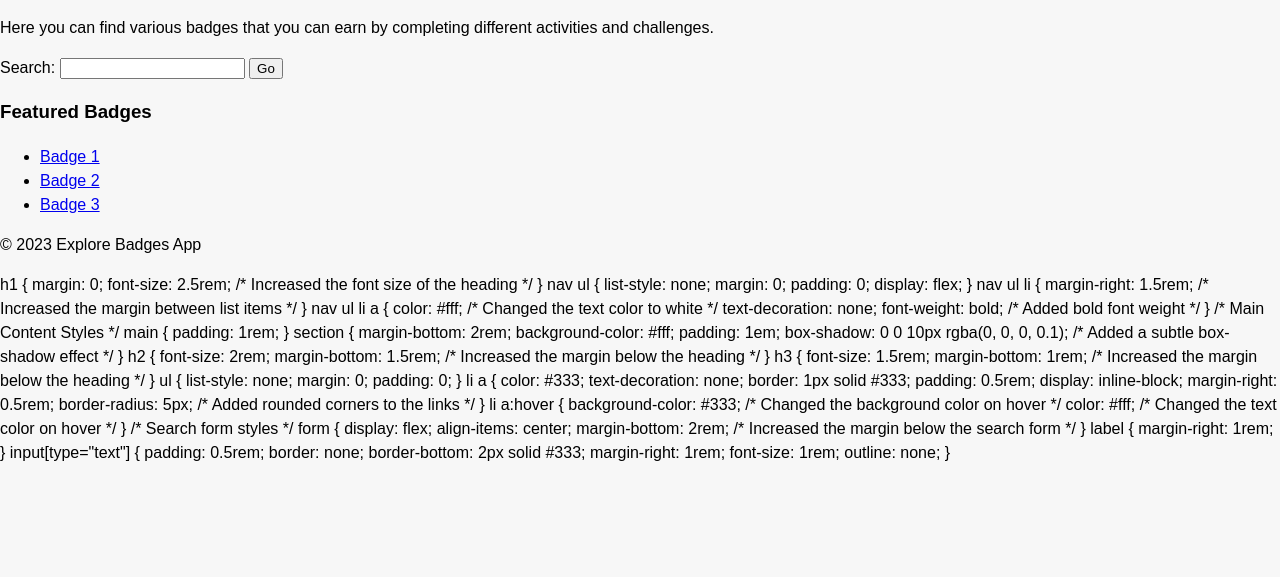
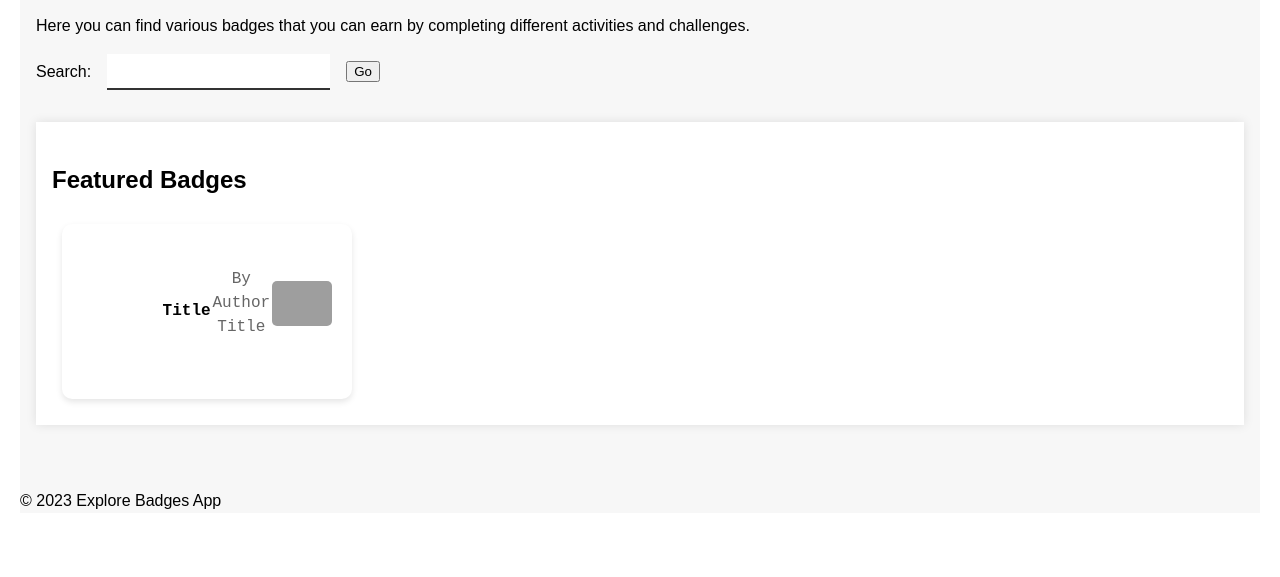
Before and after one commit to ADeo123/dashboard, a website: page index.html in a window 1280 px wide. Shown: the part 223-800 px from the top of the page. Drawn offline with Linux system fonts and the light colour scheme; grey boxes are pictures that could not be loaded.

Commit message:
writing code to create the card

```diff
--- a/index.html
+++ b/index.html
@@ -22,15 +22,21 @@
       </p>
       <form>
         <label for="search">Search:</label>
-        <input type="text" id="search" name="search">
+        <input type="text" id="search" name="search" />
         <button type="submit">Go</button>
       </form>
       <section>
         <h3>Featured Badges</h3>
         <ul>
-          <li><a href="#">Badge 1</a></li>
-          <li><a href="#">Badge 2</a></li>
-          <li><a href="#">Badge 3</a></li>
+          <div class="card">
+            <h2>My Heading</h2>
+            <h3>Title</h3>
+            <p>By Author Title</p>
+            <img
+              src="https://badgesapp.psu.edu/uploads/badge/image/692/icon125-color15.png"
+              alt="Image Description"
+            />
+          </div>
         </ul>
       </section>
     </main>
@@ -42,7 +48,6 @@
 
 <style>
   /* Global Styles */
-/* Global Styles */
   body {
     margin: 0;
     font-family: Arial, sans-serif;
@@ -51,18 +56,13 @@ body {
     background-color: #f7f7f7; /* Changed the background color to a slightly lighter shade */
   }
 
-  <style>
   html,
   .card {
-      margin: 20;
+    margin: 20px; /* Added px unit */
     padding: 0;
-      font-family: 'Courier New', Courier, monospace;
+    font-family: "Courier New", Courier, monospace;
     background-color: white;
   }
-
-  </style>
-  <title>dashboard-search</title>
-</head>
 
   h1 {
     margin: 0;
@@ -84,6 +84,7 @@ nav ul li a {
     color: #fff; /* Changed the text color to white */
     text-decoration: none;
     font-weight: bold; /* Added bold font weight */
+    background-color: gray; /* Added a background color */
   }
 
   /* Main Content Styles */
@@ -148,4 +149,55 @@ input[type="text"] {
     font-size: 1rem;
     outline: none;
   }
+  .card {
+    display: inline-flex;
+    flex-direction: row;
+    justify-content: space-between;
+    align-items: center;
+    padding: 20px;
+    width: 250px;
+    height: 135px;
+    background-color: #fff;
+    box-shadow: 0px 3px 6px rgba(0, 0, 0, 0.1);
+    border-radius: 10px;
+    margin: 10px;
+    text-align: center;
+    position: relative;
+  }
+  .card::before {
+    content: "";
+    position: absolute;
+    top: 0;
+    left: 0;
+    width: 100%;
+    height: 100%;
+    background-color: #0097a7;
+    border-radius: 10px;
+    z-index: -1;
+  }
+
+  .card h2 {
+    font-size: 1.2rem;
+    color: #fff;
+    margin: 0;
+    float: left;
+  }
+
+  .card h3 {
+    font-size: 1rem;
+    margin: 0;
+    float: left;
+  }
+
+  .card p {
+    font-size: 1rem;
+    color: #666;
+    margin: 1rem 0 2rem 0;
+  }
+
+  .card img {
+    max-width: 60px;
+    border-radius: 5px;
+    margin-bottom: 1rem;
+  }
 </style>
```
Lines whose indentation alone changed are shown as unchanged.
